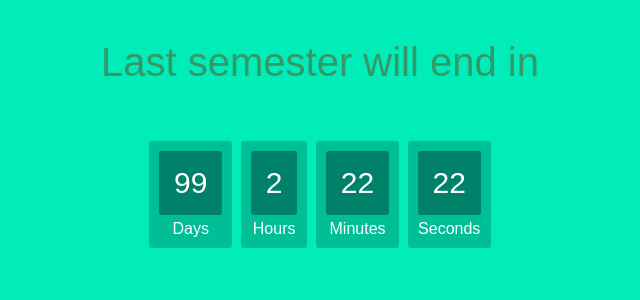
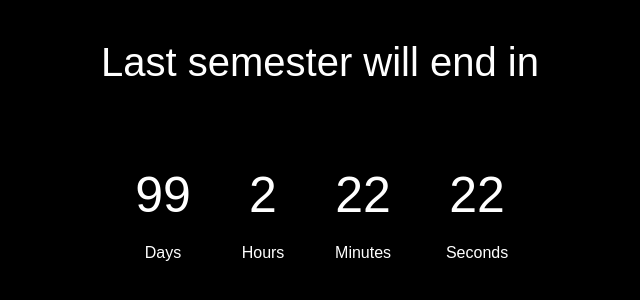
Before and after one commit to rishabhrbs96/rishabhrbs96.github.io, a plain HTML site: page timeleft.html in a window 1280 px wide. Shown: the whole page, without its empty margins (320-960 px from the left). Drawn offline with Linux system fonts and the light colour scheme.

Commit message:
changed some style

```diff
--- a/timeleft.html
+++ b/timeleft.html
@@ -10,21 +10,21 @@ p {
 }
 body{
   text-align: center;
-	background: #00ECB9;
+  background: black;
   font-family: sans-serif;
   font-weight: 100;
 }
 
 h1{
-  color: #396;
   font-weight: 100;
   font-size: 40px;
   margin: 40px 0px 20px;
+  color:white;
 }
 
 #clockdiv{
   font-family: sans-serif;
-	color: #fff;
+  color: black;
   display: inline-block;
   font-weight: 100;
   text-align: center;
@@ -34,26 +34,29 @@ h1{
 #clockdiv > div{
   padding: 10px;
   border-radius: 3px;
-	background: #00BF96;
+  background: black;
   display: inline-block;
 }
 
 #clockdiv div > span{
   padding: 15px;
   border-radius: 3px;
-	background: #00816A;
+  background: black;
+  color: white;
   display: inline-block;
+  font-size: 50px;
 }
 
 .smalltext{
   padding-top: 5px;
   font-size: 16px;
+  color: white;
 }
 </style>
 <title>Tick-Tock</title>
 </head>
 <body>
-<h1>Last semester will end in</h1>
+<h1 style="color:white">Last semester will end in</h1>
 <br><br>
 <div id="clockdiv">
  <div>
```
Lines whose indentation alone changed are shown as unchanged.
